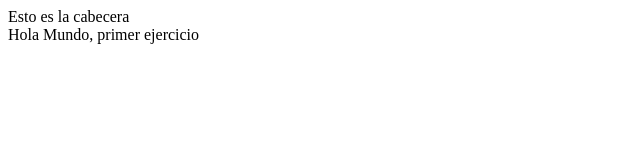
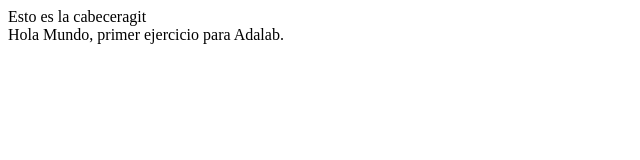
Before and after one commit to lauramorenochico/ejercicios-en-adalab, a plain HTML site: page ejercicio01/index.html in a window 1280 px wide. Shown: the full height of the page, 0-640 px from the left. Drawn offline with Linux system fonts and the light colour scheme.

Commit message:
Mensaje del commit

```diff
--- a/ejercicio01/index.html
+++ b/ejercicio01/index.html
@@ -5,7 +5,7 @@
     <title>Mi página</title>
   </head>
   <body>
-    <header>Esto es la cabecera</header>
-    Hola Mundo, primer ejercicio
+    <header>Esto es la cabeceragit</header>
+    Hola Mundo, primer ejercicio para Adalab.
   </body>
 </html>
```
